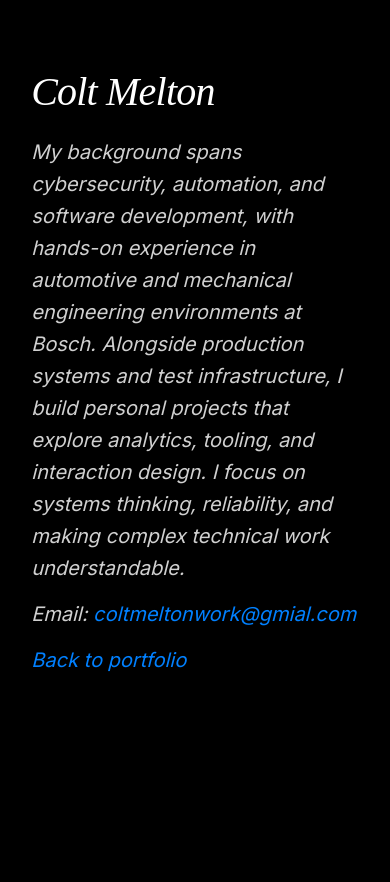
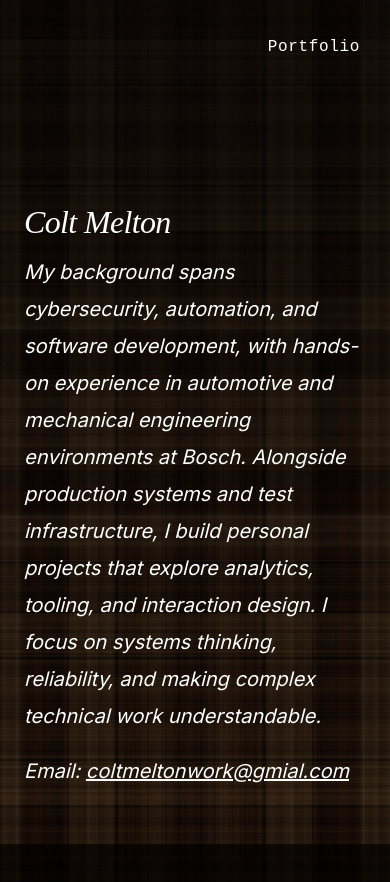
Before and after one commit to coltmelton/ColtFolio, a plain HTML site: page info.html in a window 390 px wide. Before the commit the page ends 844 px from the top, so only its background shows below. Drawn offline with Linux system fonts and the light colour scheme; a web font is replaced by a local one.

Commit message:
added graphics, spacing, assets, and overall style

```diff
--- a/info.html
+++ b/info.html
@@ -7,6 +7,7 @@
   <link rel="preconnect" href="https://fonts.googleapis.com">
   <link rel="preconnect" href="https://fonts.gstatic.com" crossorigin>
   <link href="https://fonts.googleapis.com/css2?family=Inter:wght@300;400;500;600&display=swap" rel="stylesheet">
+  <link rel="stylesheet" href="styles.css">
   <style>
     @font-face {
       font-family: 'MigraDisplay';
@@ -33,61 +34,92 @@
       margin: 0;
       padding: 0;
       width: 100%;
-      height: 100vh;
-      overflow: hidden;
-      background: var(--bg);
+      min-height: 100vh;
+      overflow-x: hidden;
       color: var(--text);
       font-family: "Inter", sans-serif;
-      line-height: 1.6;
-      font-size: 20px;
     }
-    .wrapper {
-      height: 100%;
-      width: 100%;
-      padding: 60px 8vw;
+    .info-main {
+      display: block;
+      padding: 80px 24px 120px;
     }
-    .panel {
+    .info-wrapper {
       max-width: 900px;
       width: 100%;
+      background: transparent;
+      border: none;
+      box-shadow: none;
+      padding: 8px 0;
+      text-align: left;
     }
-    h1 {
+    .info-wrapper h1 {
       margin: 0 0 12px;
       font-family: "MigraDisplay", serif;
       font-style: italic;
       font-weight: 400;
       letter-spacing: -0.02em;
+      color: var(--text);
     }
-    p { margin: 0 0 14px; color: var(--muted); font-style: italic; font-family: "Inter", sans-serif; }
-    a { color: var(--accent); text-decoration: none; }
-    .cursor {
-      position: fixed;
-      top: 0;
-      left: 0;
-      width: 28px;
-      height: 28px;
-      border: 1px solid var(--text);
-      border-radius: 50%;
-      pointer-events: none;
-      transform: translate(-50%, -50%);
-      transition: transform 0.12s ease, opacity 0.2s ease;
-      z-index: 999;
+    .info-wrapper p {
+      margin: 0 0 18px;
+      color: var(--text);
+      font-size: 20px;
+      line-height: 1.85;
+      font-style: italic;
+      text-align: left;
+    }
+    .info-wrapper a {
+      color: var(--text);
+      text-decoration: underline;
+      font-style: italic;
+    }
+    .info-wrapper a:hover {
+      color: var(--text);
+    }
+    .info-page .nav {
+      justify-content: flex-end;
+      padding-right: 28px;
+      padding-left: 12px;
+    }
+    .info-page .nav__brand,
+    .info-page .nav__links {
+      display: none;
+    }
+    .info-page .nav__cta {
+      margin-right: 12px;
     }
     @media (max-width: 900px) {
       * { cursor: auto; }
-      .cursor { display: none; }
+      .info-main { padding-top: 100px; padding-bottom: 80px; }
+      .info-page .nav { padding-right: 18px; }
     }
   </style>
 </head>
-<body>
+<body class="info-page">
+  <div class="texture texture-grid"></div>
+  <div class="texture texture-noise"></div>
   <div class="cursor" id="cursor"></div>
-  <div class="wrapper">
-    <div class="panel">
+
+  <header class="nav">
+    <div class="nav__brand">
+      <span class="brand-name">Colt Melton</span>
+      <span class="brand-tagline">Product designer & engineer</span>
+    </div>
+    <nav class="nav__links">
+      <a href="index.html#work">Work</a>
+      <a href="index.html#capabilities">Capabilities</a>
+      <a href="index.html#contact">Contact</a>
+    </nav>
+    <a class="nav__cta" href="index.html">Portfolio</a>
+  </header>
+
+  <main class="info-main">
+    <div class="info-wrapper">
       <h1>Colt Melton</h1>
       <p>My background spans cybersecurity, automation, and software development, with hands-on experience in automotive and mechanical engineering environments at Bosch. Alongside production systems and test infrastructure, I build personal projects that explore analytics, tooling, and interaction design. I focus on systems thinking, reliability, and making complex technical work understandable.</p>
       <p>Email: <a href="mailto:coltmeltonwork@gmial.com">coltmeltonwork@gmial.com</a></p>
-      <p><a href="index.html">Back to portfolio</a></p>
     </div>
-  </div>
+  </main>
   <script>
     const cursor = document.querySelector("#cursor");
     if (cursor) {
--- a/styles.css
+++ b/styles.css
@@ -11,7 +11,7 @@
   --shadow: 0 25px 80px rgba(255, 255, 255, 0.05);
 }
 
-@import url('https://fonts.googleapis.com/css2?family=Inter:wght@300;400;500;600&display=swap');
+@import url('https://fonts.googleapis.com/css2?family=Inter:wght@300;400;500;600&family=Cormorant+Garamond:ital,wght@0,600;0,700;1,600;1,700&display=swap');
 
 @font-face {
   font-family: 'MigraDisplay';
@@ -39,7 +39,14 @@
 body {
   margin: 0;
   font-family: "Inter", sans-serif;
-  background: var(--bg);
+  background-color: var(--bg);
+  background-image:
+    linear-gradient(rgba(0, 0, 0, 0.8), rgba(0, 0, 0, 0.40)),
+    url("assets/Background/BrownPlaid_Backdrop.jpg");
+  background-size: cover;
+  background-repeat: no-repeat;
+  background-position: center;
+  background-attachment: fixed;
   color: var(--text);
   min-height: 100vh;
   line-height: 1.7;
@@ -103,9 +110,12 @@ a {
 }
 
 .brand-name {
-  font-size: 15px;
-  letter-spacing: 0.1em;
-  text-transform: uppercase;
+  font-size: 20px;
+  letter-spacing: 0.04em;
+  text-transform: none;
+  font-family: "Cormorant Garamond", "MigraDisplay", serif;
+  font-style: italic;
+  font-weight: 700;
 }
 
 .brand-tagline {
@@ -358,11 +368,16 @@ a {
   border: none;
   position: relative;
   min-height: 420px;
+  display: flex;
+  align-items: center;
+  justify-content: center;
 }
 
 .project__image img {
-  width: 100%;
-  height: auto;
+  width: auto;
+  height: 100%;
+  max-width: 100%;
+  object-fit: contain;
   display: block;
 }
 
@@ -493,17 +508,18 @@ a {
 
 .archive__thumb {
   width: 100%;
-  height: auto;
+  height: 220px;
   border: none;
   overflow: hidden;
   position: relative;
   display: flex;
-  align-items: flex-start;
+  align-items: center;
+  justify-content: center;
 }
 
 .archive__thumb img {
   width: 100%;
-  height: auto;
+  height: 100%;
   display: block;
   object-fit: contain;
 }
```
Also changed, not shown: index.html (+9 -9 lines), assets/Background/BrownPlaid_Backdrop.jpg (added), assets/projects/raman-pipeline/1000014612.jpg (added), assets/projects/raman-pipeline/1000014613.jpg (added), assets/projects/vmware-automation/1000014608.jpg (added), assets/projects/vmware-automation/Screenshot 2025-12-12 125132.png (added), 11 other files.
